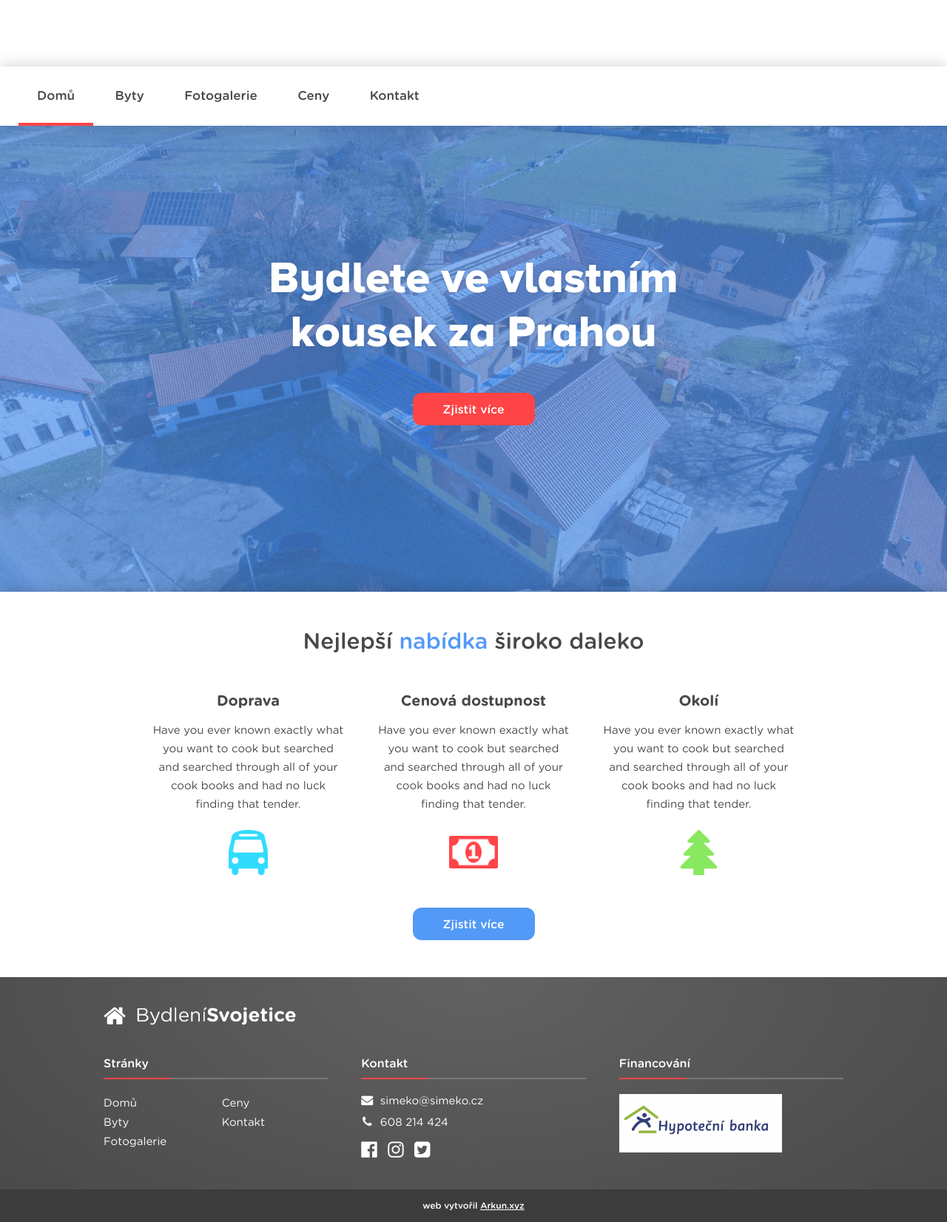
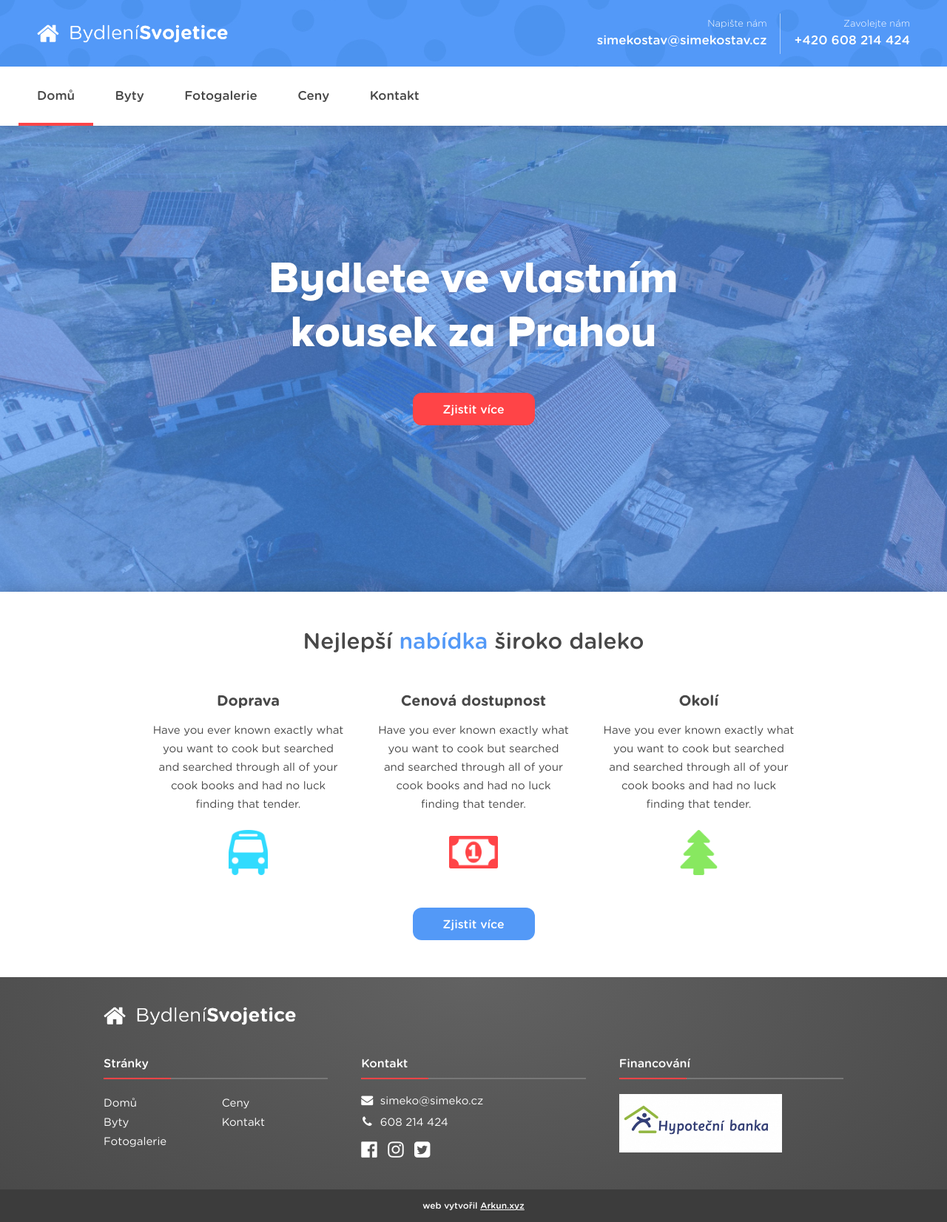
Before and after one commit to StyvekDrtic/bydleniSvojetice, a Jekyll site: the page built from index.html, in a window 1280 px wide. Shown: the whole page at 74% size. Built offline with Jekyll 4.4.1, drawn with Linux system fonts in a browser that asks for light colours.

Commit message:
header bug fix

```diff
--- a/_sass/_header.scss
+++ b/_sass/_header.scss
@@ -1,6 +1,6 @@
 .horniHeader {
   height: 90px;
-  background: url("assets/img/pozadiHeader.jpg");
+  background: url("../img/pozadiHeader.jpg");
   background-repeat: repeat;
   background-size: 90%;
   background-position: center;
```
